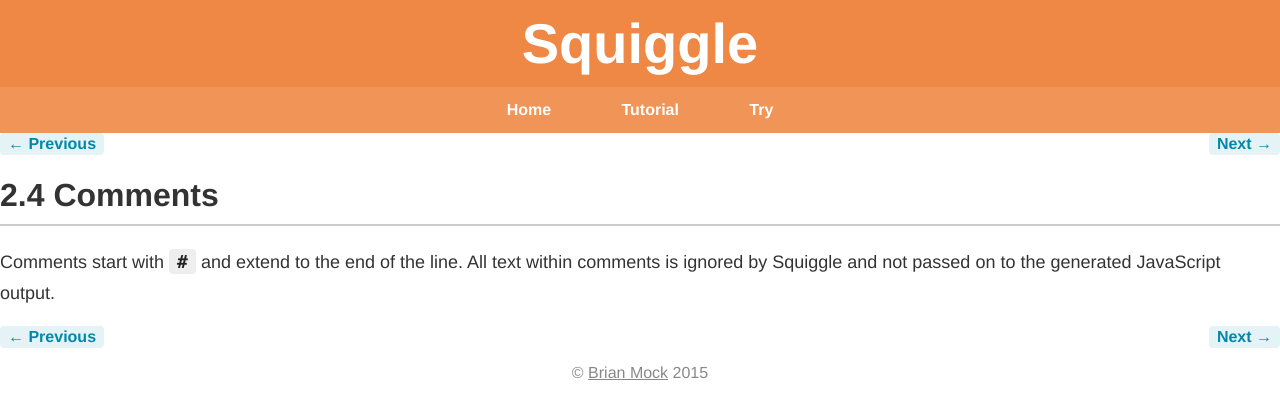
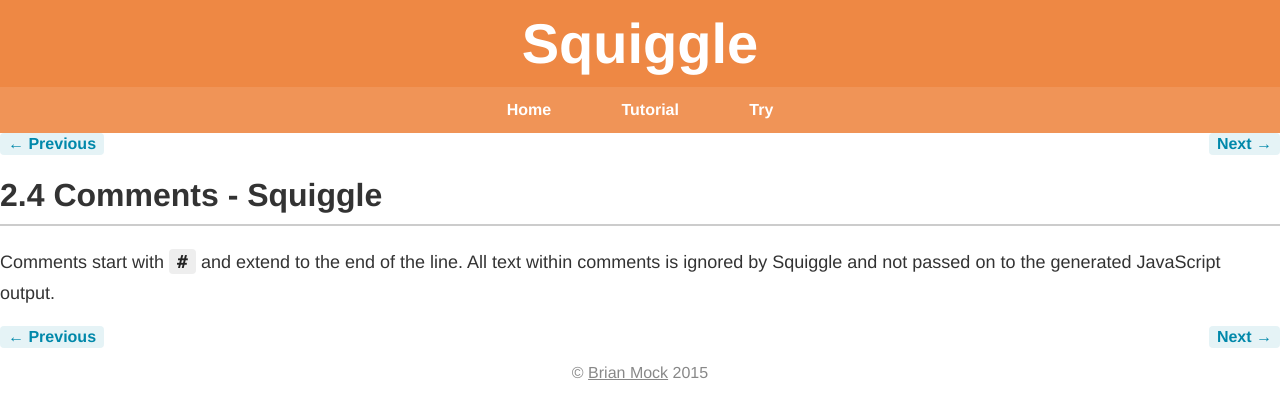
Before and after one commit to squiggle-lang/squiggle-lang.org, a Jekyll site: the page built from tutorial/chapter/2.4/index.md, in a window 1280 px wide. Shown: the top 419 px of the page. Built offline with Jekyll 4.4.1, drawn with Linux system fonts in a browser that asks for light colours; some of the changed lines change nothing that is shown.

Commit message:
Show chapter number in title

```diff
--- a/_layouts/chapter.html
+++ b/_layouts/chapter.html
@@ -22,7 +22,7 @@
     {% endif %}
 </div>
 
-<h1>{{ a }}.{{ b }} {{ page.title }}</h1>
+<h1>{{ page.title }}</h1>
 
 {{ content }}
 
--- a/_plugins/table_of_contents.rb
+++ b/_plugins/table_of_contents.rb
@@ -45,7 +45,15 @@
                 i = toc.index(n)
                 n_prev = _chapter_plus_n(toc, i, -1)
                 n_next = _chapter_plus_n(toc, i, +1)
+                old_title = page.data["title"]
+                new_title = format(
+                    "%d.%d %s - Squiggle",
+                    section,
+                    subsection,
+                    old_title
+                )
                 page.data.merge!({
+                    "title" => new_title,
                     "layout" => "chapter",
                     "section" => section,
                     "subsection" => subsection,
```
